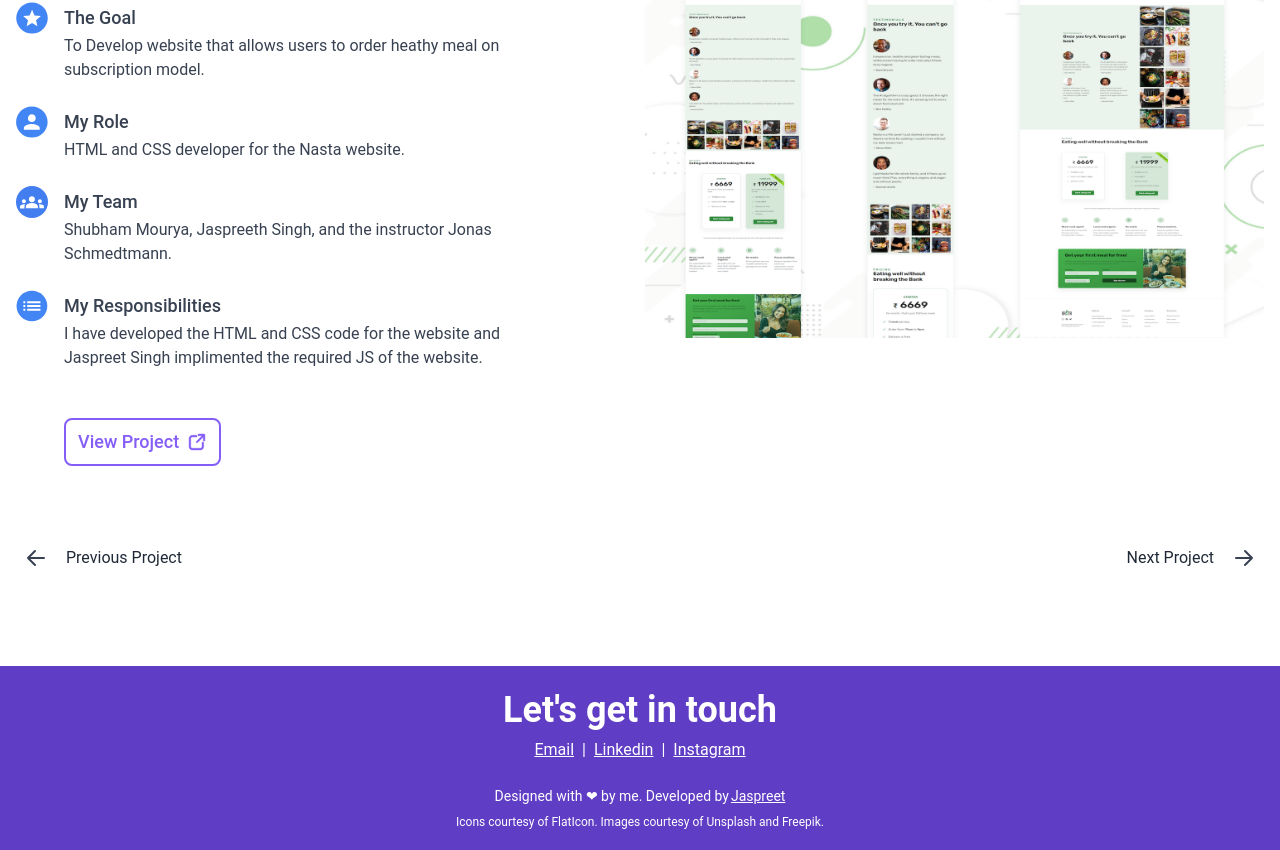
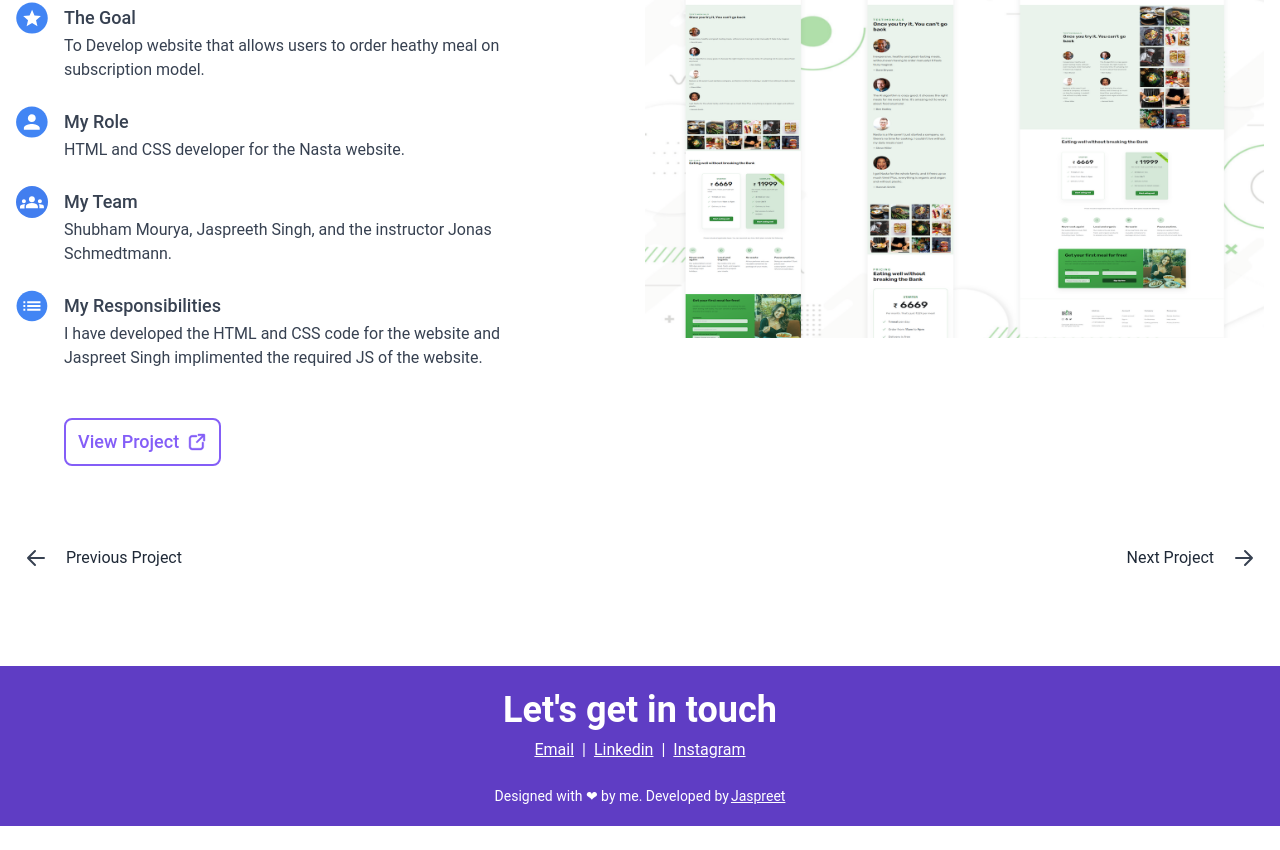
Before and after one commit to 01singhjaspreet/shubham-portfolio-react, a React (Create React App) app: page /nasta-project in a window 1280 px wide. Shown: the part 532-1382 px from the top of the page. After the commit the page ends 1358 px from the top, so only its background shows below. Built offline with nearby package versions, Linux system fonts and the light colour scheme.

Commit message:
icons bought. removed mention

```diff
--- a/src/components/footer.js
+++ b/src/components/footer.js
@@ -26,9 +26,6 @@ export default function Footer() {
             <a href="https://jaspreetportfolio.netlify.app/" className="underline ml-0.5">Jaspreet</a>
           </span>
         </div>
-        <div className="mt-2 text-xs text-center">
-          Icons courtesy of FlatIcon. Images courtesy of Unsplash and Freepik.
-        </div>
       </div>
     </footer>
   )
```
